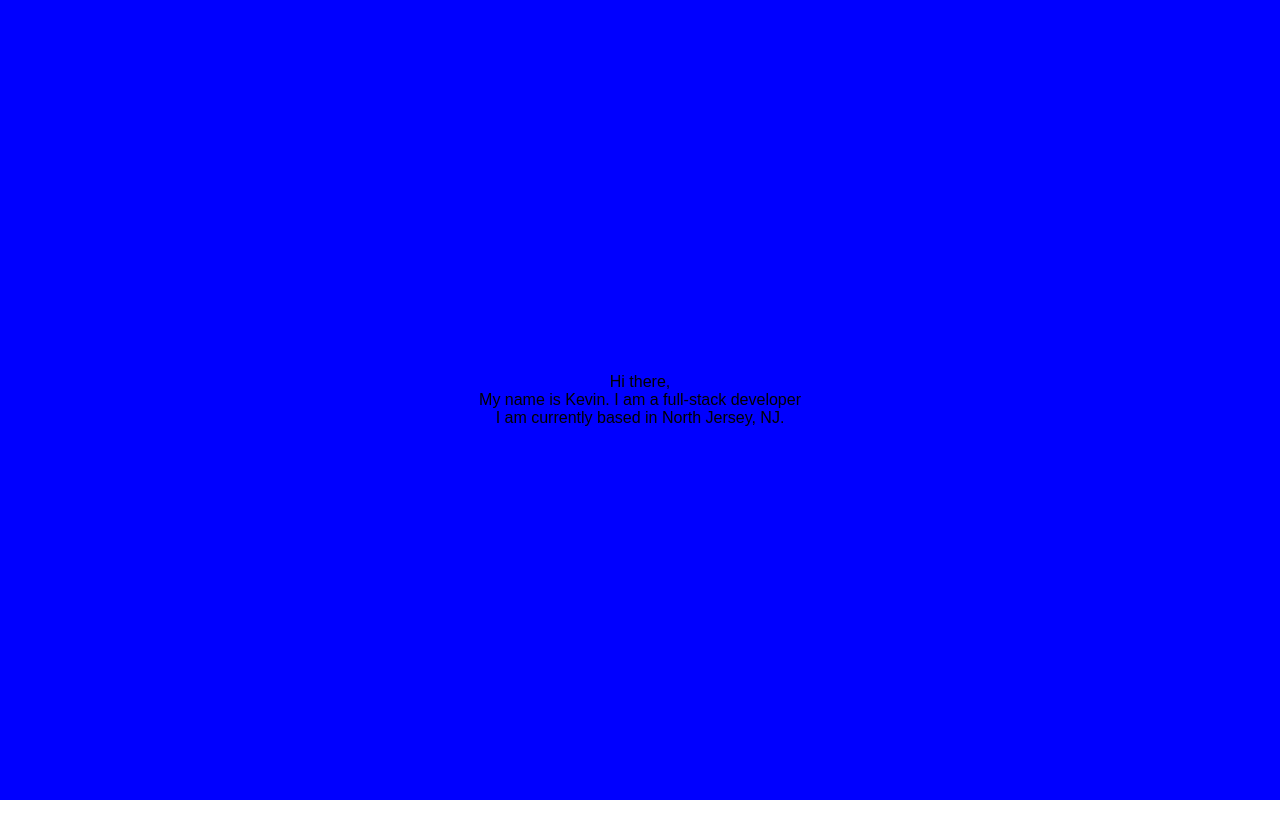
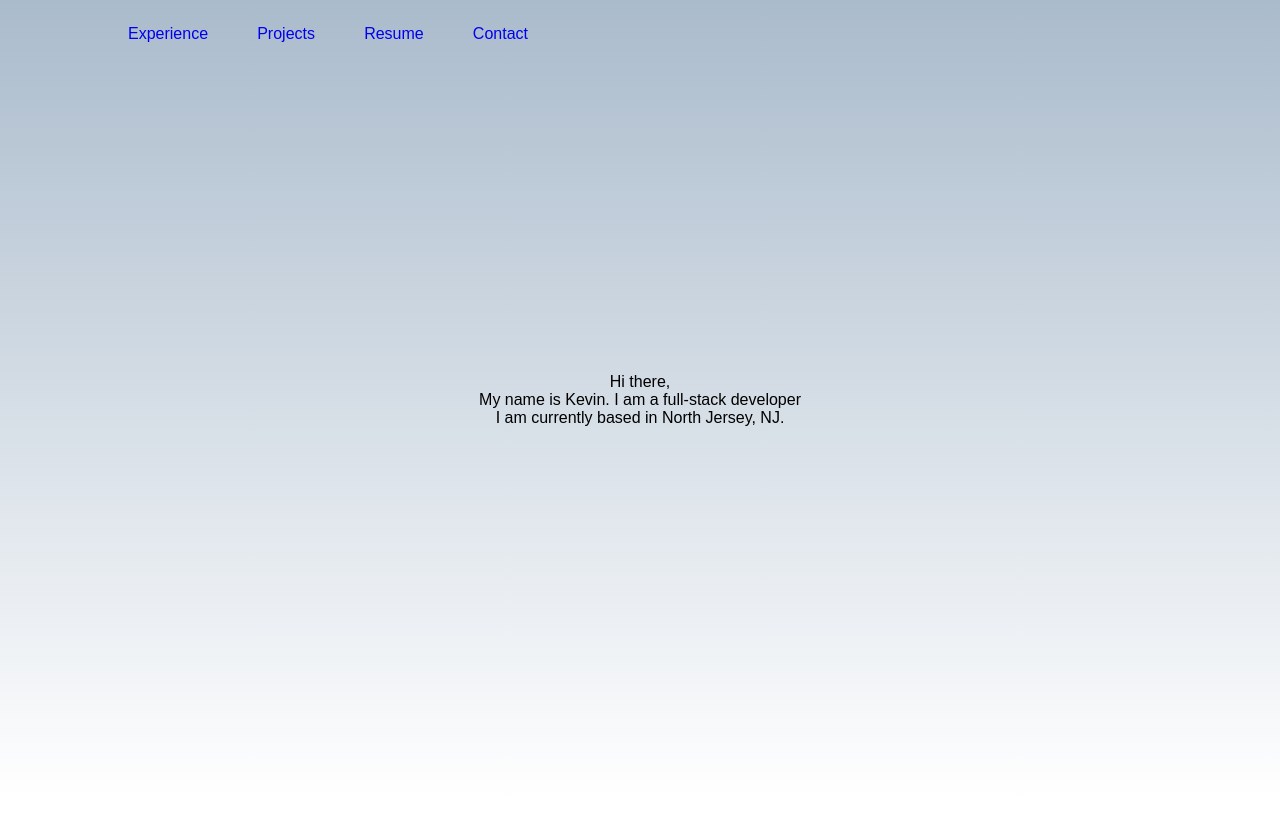
Before and after one commit to kevinydhan/portfolio, a React (Create React App) app: page / in a window 1280 px wide. Shown: the top 838 px of the page. Built offline with nearby package versions, Linux system fonts and the light colour scheme.

Commit message:
Added IntersectionObserver to Landing to handle the background transition on the Navbar. Updated App to handle the state for the Navbar transition.

```diff
--- a/src/App.js
+++ b/src/App.js
@@ -1,17 +1,36 @@
-import React from 'react'
+import React, { Component } from 'react'
 import Components from './components'
 import Views from './views'
 
 const { Navbar } = Components
 const { Landing } = Views
 
-const App = () => {
-    return (
-        <>
-            {/* <Navbar /> */}
-            <Landing />
-        </>
-    )
+class App extends Component {
+    constructor(props) {
+        super(props)
+        this.state = {
+            isLandingIntersecting: true,
+        }
+        this.handleScroll = this.handleScroll.bind(this)
+    }
+
+    handleScroll(entries) {
+        entries.forEach((entry) => {
+            this.setState({ isLandingIntersecting: entry.isIntersecting })
+        })
+    }
+
+    render() {
+        const { state, handleScroll } = this
+        const { isLandingIntersecting } = state
+
+        return (
+            <>
+                <Navbar isTransparent={isLandingIntersecting} />
+                <Landing handleScroll={handleScroll} />
+            </>
+        )
+    }
 }
 
 export default App
--- a/src/components/Navbar/Navbar.js
+++ b/src/components/Navbar/Navbar.js
@@ -1,8 +1,30 @@
 import React from 'react'
 import PropTypes from 'prop-types'
+import {
+    Root,
+    NavContainer,
+    NavList,
+    NavListItem,
+    NavLink,
+} from './Navbar.styled'
+import navLinks from '../../data/nav-links'
 
 const Navbar = (props) => {
-    return <div>hi</div>
+    const { isTransparent } = props
+
+    return (
+        <Root isTransparent={isTransparent}>
+            <NavContainer>
+                <NavList>
+                    {navLinks.map((link) => (
+                        <NavListItem key={link.id}>
+                            <NavLink href={link.href}>{link.name}</NavLink>
+                        </NavListItem>
+                    ))}
+                </NavList>
+            </NavContainer>
+        </Root>
+    )
 }
 
 Navbar.propTypes = {
--- /dev/null
+++ b/src/components/Navbar/Navbar.styled.func.js
@@ -0,0 +1,16 @@
+/**
+ * Is a `styled-components` function theme.
+ *
+ * @param {ThemeStyledProps<RootProps, DefaultTheme>} props - Props
+ *
+ * @returns {string} - CSS style block
+ */
+export const isRootTransparent = (props) => {
+    const { isTransparent } = props
+    return isTransparent
+        ? `
+        background-color: transparent;`
+        : `
+        background-color: rgba(5, 5, 5, 0.5);
+        box-shadow: 0px 10px 30px rgba(57, 56, 61, 0.205);`
+}
--- /dev/null
+++ b/src/components/Navbar/Navbar.styled.js
@@ -0,0 +1,60 @@
+import styled from 'styled-components'
+import theme from '../../theme'
+import { isRootTransparent } from './Navbar.styled.func'
+const { mediaQueries } = theme
+
+export const Root = styled('header')`
+    position: fixed;
+    top: 0;
+    left: 0;
+    z-index: 999;
+
+    display: flex;
+    justify-content: center;
+
+    width: 100vw;
+    height: 4.25em;
+
+    transition: background 500ms ease;
+
+    ${isRootTransparent}
+`
+
+export const NavContainer = styled('nav')`
+    display: flex;
+    align-items: center;
+    justify-content: space-between;
+
+    width: 100%;
+    max-width: 1024px;
+    height: 100%;
+`
+
+export const NavList = styled('ul')`
+    list-style: none;
+
+    ${mediaQueries.between(
+        { min: 'xs', max: 'md' },
+        `
+        position: absolute;
+        top: 100%;
+        left: 0;
+        z-index: 1;
+
+        width: 100%;`
+    )}
+
+    ${mediaQueries.up(
+        { min: 'md' },
+        `
+        display: flex;
+        align-items: center;
+        justify-content: space-between;
+
+        width: 400px;`
+    )}
+`
+
+export const NavListItem = styled('li')``
+
+export const NavLink = styled('a')``
--- /dev/null
+++ b/src/data/nav-links.js
@@ -0,0 +1,8 @@
+const navLinks = [
+    { id: 'experience', href: '#experience', name: 'Experience' },
+    { id: 'projects', href: '#projects', name: 'Projects' },
+    { id: 'resume', href: '#', name: 'Resume' },
+    { id: 'contact', href: '#', name: 'Contact' },
+]
+
+export default navLinks
--- a/src/theme/GlobalStyle.js
+++ b/src/theme/GlobalStyle.js
@@ -17,7 +17,6 @@ html {
 }
 
 a {
-    color: #fff;
     text-decoration: none;
 }
 
--- a/src/theme/variables/dimensions.js
+++ b/src/theme/variables/dimensions.js
@@ -6,6 +6,9 @@ const dimensions = {
         lg: 992,
         xl: 1200,
     },
+    heights: {
+        Navbar: '68px',
+    },
 }
 
 export default dimensions
--- a/src/views/Landing/Landing.js
+++ b/src/views/Landing/Landing.js
@@ -1,15 +1,46 @@
-import React from 'react'
+import React, { Component, createRef } from 'react'
+import PropTypes from 'prop-types'
+import { withTheme } from 'styled-components'
+import { Root } from './Landing.styled'
 
-import { Root, EmphasizedWord } from './Landing.styled'
+class Landing extends Component {
+    constructor(props) {
+        super(props)
 
-const Landing = () => {
+        const NavbarHeight = props.theme.dimensions.heights.Navbar
+
+        this.ref = createRef()
+        this.observer = new IntersectionObserver(props.handleScroll, {
+            rootMargin: `-${NavbarHeight} 0px 0px 0px`,
+        })
+    }
+
+    componentDidMount() {
+        if (this.ref.current) this.observer.observe(this.ref.current)
+    }
+
+    render() {
+        const { ref } = this
+
         return (
-        <Root>
+            <Root ref={ref}>
                 <p>Hi there,</p>
                 <p>My name is Kevin. I am a full-stack developer</p>
                 <p>I am currently based in North Jersey, NJ.</p>
             </Root>
         )
     }
+}
 
-export default Landing
+Landing.propTypes = {
+    theme: PropTypes.object,
+    handleScroll: PropTypes.func.isRequired,
+}
+
+Landing.defaultProps = {
+    handleScroll: (entries) => {
+        console.log(entries)
+    },
+}
+
+export default withTheme(Landing)
--- a/src/views/Landing/Landing.styled.js
+++ b/src/views/Landing/Landing.styled.js
@@ -1,7 +1,7 @@
-import styled, { css } from 'styled-components'
-import theme from '../../theme'
+import styled from 'styled-components'
+// import theme from '../../theme'
 
-const { mediaQueries } = theme
+// const { mediaQueries } = theme
 
 export const Root = styled('section')`
     display: flex;
@@ -12,12 +12,7 @@ export const Root = styled('section')`
     width: 100vw;
     min-height: 100vh;
 
-    ${mediaQueries.up(
-        { min: 'md' },
-        `
-        background: blue;
-        `
-    )}
+    background: linear-gradient(180deg, #abc, #fff);
 `
 
 export const EmphasizedWord = styled('em')``
```
Also changed, not shown: src/theme/mixins/media-queries.js (+9 -0 lines). Lines whose indentation alone changed are shown as unchanged.
